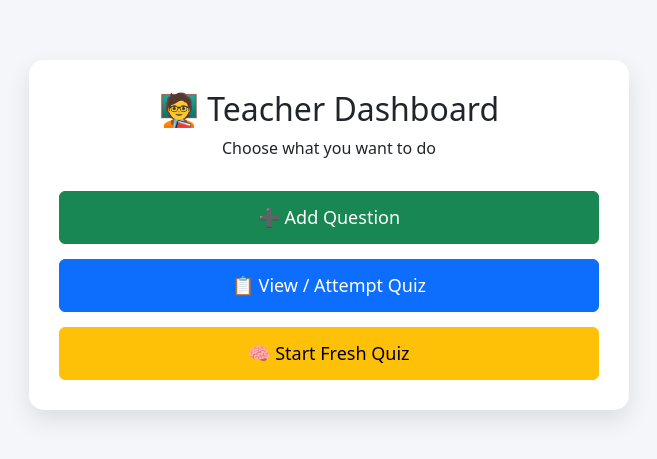
After one commit to malhotraekaksh/Django-Quiz, a Django app: page /dashboard/ in a window 1280 px wide. The commit adds this page. Shown: the top 459 px of the page, without its empty margins (311-968 px from the left). Run offline with Django 5.2, Linux system fonts and the light colour scheme.

Commit message:
Added dashboard and quiz improvements

```diff
--- /dev/null
+++ b/myapp/templates/myapp/dashboard.html
@@ -0,0 +1,55 @@
+<!DOCTYPE html>
+<html>
+<head>
+    <title>Teacher Dashboard</title>
+
+    <link href="https://cdn.jsdelivr.net/npm/bootstrap@5.3.0/dist/css/bootstrap.min.css" rel="stylesheet">
+
+    <style>
+        body{
+            background:#f4f6f9;
+        }
+
+        .box{
+            max-width:600px;
+            margin:auto;
+            margin-top:60px;
+            background:white;
+            padding:30px;
+            border-radius:15px;
+            box-shadow:0 10px 25px rgba(0,0,0,0.1);
+            text-align:center;
+        }
+
+        .btn{
+            width:100%;
+            margin-top:15px;
+            padding:12px;
+            font-size:18px;
+        }
+    </style>
+</head>
+
+<body>
+
+<div class="box">
+
+    <h2>🧑‍🏫 Teacher Dashboard</h2>
+    <p>Choose what you want to do</p>
+
+    <a href="/add-question/" class="btn btn-success">
+        ➕ Add Question
+    </a>
+
+    <a href="/quiz/" class="btn btn-primary">
+        📋 View / Attempt Quiz
+    </a>
+
+    <a href="/start/" class="btn btn-warning">
+        🧠 Start Fresh Quiz
+    </a>
+
+</div>
+
+</body>
+</html>
--- a/myapp/urls.py
+++ b/myapp/urls.py
@@ -2,8 +2,13 @@ from django.urls import path
 from . import views
 
 urlpatterns = [
-    path('', views.questions, name='questions'),
+    path('', views.dashboard, name='dashboard'),   # 👈 HOME = dashboard
+
+    path('dashboard/', views.dashboard, name='dashboard'),
+
     path('add-question/', views.add_question, name='add_question'),
+
     path('start/', views.start_quiz, name='start_quiz'),
-    path('upload/', views.upload_questions, name='upload_questions'),
+
+    path('quiz/', views.questions, name='questions'),
 ]
--- a/myapp/views.py
+++ b/myapp/views.py
@@ -1,40 +1,62 @@
 from django.shortcuts import render, redirect
 from .models import Question
 from .forms import QuestionForm
-import csv
-from django.http import HttpResponse
 
 
+# ---------------- HOME (redirect to dashboard)
 def home(request):
-    return redirect('questions')
+    return redirect('dashboard')
 
 
+# ---------------- DASHBOARD
+def dashboard(request):
+    return render(request, "myapp/dashboard.html")
+
+
+# ---------------- START QUIZ
+def start_quiz(request):
+    request.session["score"] = 0
+    request.session["last_answered"] = -1
+    return redirect("questions")
+
+
+# ---------------- QUIZ LOGIC
 def questions(request):
+
     questions = list(Question.objects.all())
+    total = len(questions)
 
     current_index = int(request.GET.get("q", 0))
 
-    if current_index == 0:
+    # safety init
+    if "score" not in request.session:
         request.session["score"] = 0
+
+    if "last_answered" not in request.session:
         request.session["last_answered"] = -1
 
-    request.session.setdefault("score", 0)
-    request.session.setdefault("last_answered", -1)
+    # FINISH CONDITION
+    if current_index >= total:
 
-    if current_index >= len(questions):
-        return render(request, 'myapp/result.html', {
-            'total': len(questions),
-            'score': request.session["score"]
+        score = request.session.get("score", 0)
+
+        # clear session after finishing
+        request.session.flush()
+
+        return render(request, "myapp/result.html", {
+            "total": total,
+            "score": score
         })
 
     question = questions[current_index]
+
     result = None
     selected_answer = None
 
     if request.method == "POST":
         selected_answer = request.POST.get("answer")
 
-        if request.session.get("last_answered") != current_index:
+        if request.session["last_answered"] != current_index:
 
             if selected_answer == question.correct_answer:
                 result = "correct"
@@ -44,55 +66,26 @@ def questions(request):
 
             request.session["last_answered"] = current_index
 
-    return render(request, 'myapp/questions.html', {
-        'question': question,
-        'result': result,
-        'selected_answer': selected_answer,
-        'current_index': current_index,
-        'total': len(questions)
+    return render(request, "myapp/questions.html", {
+        "question": question,
+        "result": result,
+        "selected_answer": selected_answer,
+        "current_index": current_index,
+        "total": total
     })
 
 
+# ---------------- ADD QUESTION
 def add_question(request):
     form = QuestionForm()
 
     if request.method == "POST":
         form = QuestionForm(request.POST)
 
-        print("POST DATA RECEIVED:", request.POST)  # 👀 see input
-
         if form.is_valid():
-            question = form.save()
-            print("SAVED QUESTION:", question)  # 👀 confirm save
-        else:
-            print("FORM ERRORS:", form.errors)  # ❌ show problem
+            form.save()
+            return redirect("add_question")
 
     return render(request, "myapp/add_question.html", {
         "form": form
     })
-
-
-def start_quiz(request):
-    return render(request, "myapp/start.html")
-
-
-def upload_questions(request):
-    if request.method == "POST":
-        file = request.FILES['file']
-
-        decoded_file = file.read().decode('utf-8').splitlines()
-        reader = csv.reader(decoded_file)
-
-        for row in reader:
-            Question.objects.create(
-                question_text=row[0],
-                option_a=row[1],
-                option_b=row[2],
-                option_c=row[3],
-                option_d=row[4],
-                correct_answer=row[5]
-            )
-
-        return HttpResponse("Questions uploaded successfully!")
-
-    return render(request, "myapp/upload.html")
```
Also changed, not shown: myapp/templates/myapp/add_question.html (+7 -1 lines), myapp/templates/myapp/questions.html (+33 -42 lines), myapp/templates/myapp/view_questions.html (added, +66 -0 lines).
